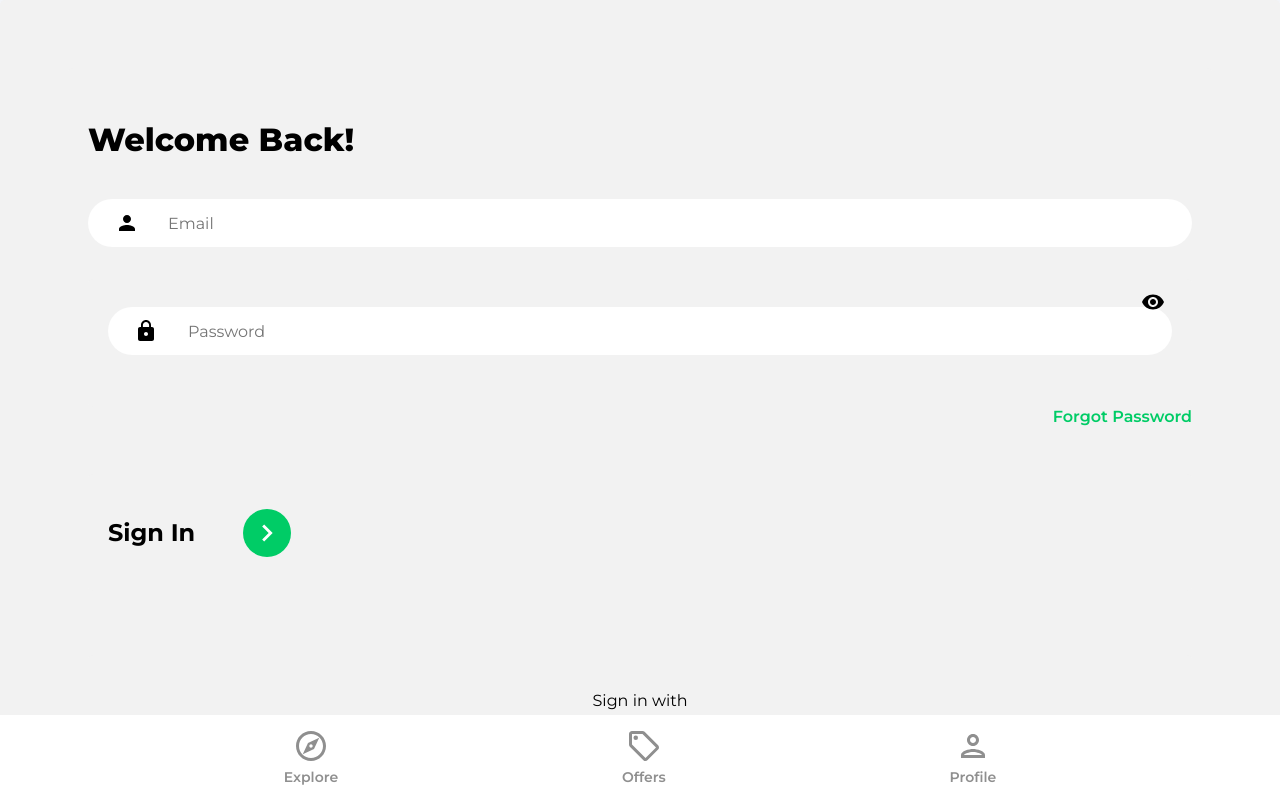
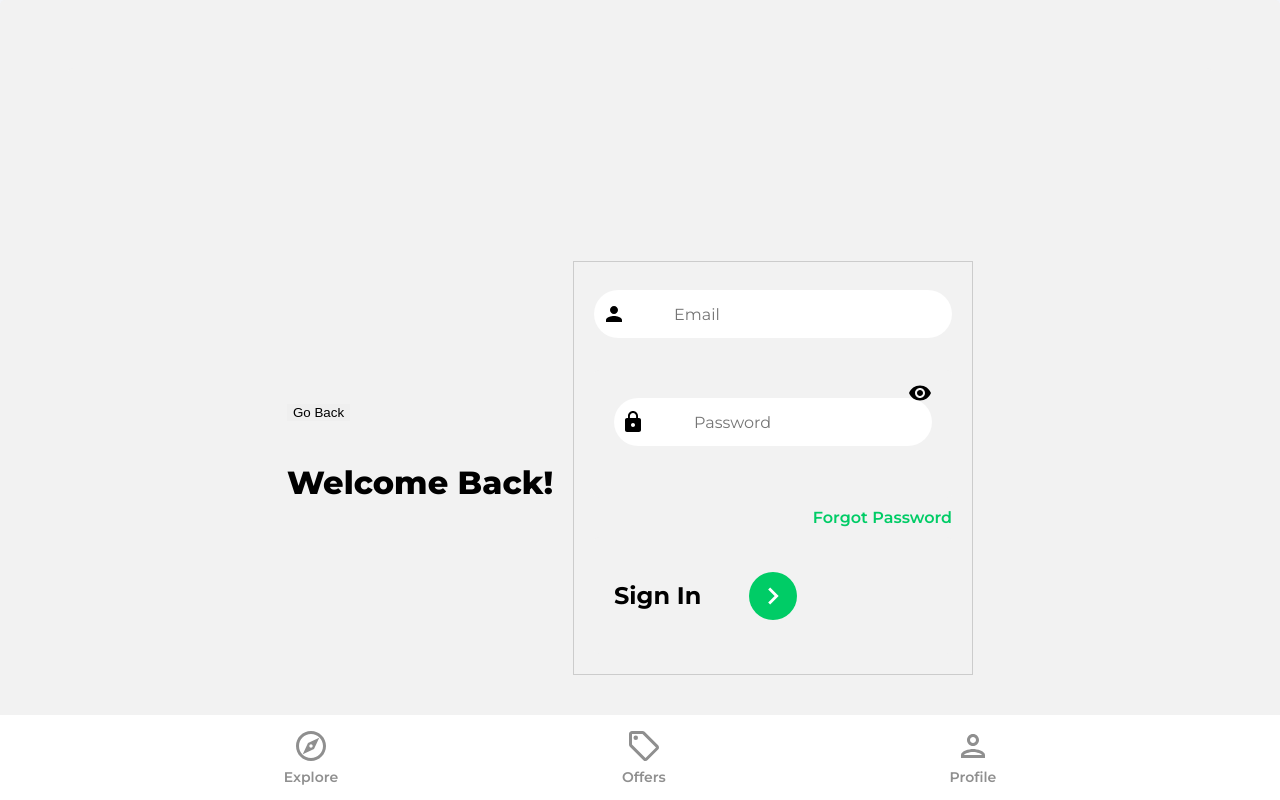
Before and after one commit to devrsk/Webstack-Portfolio_Project, a React (Create React App) app: page /sign-in in a window 1280 px wide. Shown: the top 800 px of the page. Built offline with nearby package versions, Linux system fonts and the light colour scheme.

Commit message:
Task Update

```diff
--- a/src/pages/SignIn.jsx
+++ b/src/pages/SignIn.jsx
@@ -1,5 +1,5 @@
 import { useState } from "react";
-import { Link, useNavigate } from "react-router-dom";
+import { Link, useNavigate, useLocation } from "react-router-dom";
 import { getAuth, signInWithEmailAndPassword } from "firebase/auth";
 import { ReactComponent as ArrowRightIcon } from "../assets/svg/keyboardArrowRightIcon.svg";
 import visibilityIcon from "../assets/svg/visibilityIcon.svg";
@@ -16,6 +16,7 @@
   const { email, password } = formData;
 
   const navigate = useNavigate();
+  const location = useLocation();
 
   const onChange = (e) => {
     setFormData((prevState) => ({
@@ -44,15 +45,39 @@
     }
   };
 
+  const goBack = () => {
+    navigate(-1);
+  };
+
   return (
     <>
-      <div className="pageContainer">
+      <div
+        className="pageContainer"
+        style={{
+          display: "flex",
+          justifyContent: "center",
+          alignItems: "center",
+          minHeight: "100vh",
+        }}
+      >
         <header>
+          <button onClick={goBack} style={{ marginBottom: "10px" }}>
+            Go Back
+          </button>
           <p className="pageHeader">Welcome Back!</p>
         </header>
 
-        <main>
-          <form onSubmit={onSubmit}>
+        <form
+          className="formContainer"
+          onSubmit={onSubmit}
+          style={{
+            border: "1px solid #ccc",
+            padding: "20px",
+            margin: "20px",
+            maxWidth: "400px",
+          }}
+        >
+          <main>
             <input
               type="email"
               className="emailInput"
@@ -75,27 +100,22 @@
                 alt="show password"
                 className="showPassword"
                 onClick={() => setShowPassword((prevState) => !prevState)}
+                style={{ marginLeft: "5px", cursor: "pointer" }}
               />
             </div>
 
-            <Link to="/forgot-password" className="forgotPasswordLink">
+            <Link to="/forgot-password" className="forgotPasswordLink" style={{ marginTop: "10px" }}>
               Forgot Password
             </Link>
 
-            <div className="signInBar">
+            <div className="signInBar" style={{ marginTop: "10px" }}>
               <p className="signInText">Sign In</p>
               <button className="signInButton">
                 <ArrowRightIcon fill="#ffffff" width="34px" height="34px" />
               </button>
             </div>
-          </form>
-
-          <OAuth />
-
-          <Link to="/sign-up" className="registerLink">
-            Sign Up Instead
-          </Link>
-        </main>
+          </main>
+        </form>
       </div>
     </>
   );
--- a/src/pages/SignUp.jsx
+++ b/src/pages/SignUp.jsx
@@ -11,7 +11,6 @@
 import visibilityIcon from "../assets/svg/visibilityIcon.svg";
 import { toast } from "react-toastify";
 import OAuth from "../components/OAuth";
-//import "./Profile.css";
 
 function SignUp() {
   const [showPassword, setShowPassword] = useState(false);
@@ -67,24 +66,24 @@
       <div
         className="pageContainer"
         style={{
-    display: 'flex',
-    justifyContent: 'center',
-    alignItems: 'center',
-    minHeight: '100vh',
+          display: "flex",
+          justifyContent: "center",
+          alignItems: "center",
+          minHeight: "100vh",
         }}
       >
         <form
           className="formContainer"
           onSubmit={onSubmit}
           style={{
-      border: '1px solid #ccc',
-      padding: '20px',
-      margin: '20px',
-      maxWidth: '400px',
+            border: "1px solid #ccc",
+            padding: "20px",
+            margin: "20px",
+            maxWidth: "400px",
           }}
         >
           <header>
-      <p className="pageHeader">Welcome back!</p>
+            <p className="pageHeader">Welcome! Sign Up</p>
           </header>
           <main>
             <input
@@ -105,7 +104,7 @@
             />
             <input
               type="text"
-        className="phoneNumberInput"
+              className="phoneNumberInput nameInput"
               placeholder="Phone Number"
               id="phoneNumber"
               value={phoneNumber}
@@ -114,7 +113,7 @@
             <div className="passwordInputDiv">
               <input
                 type={showPassword ? "text" : "password"}
-          className="passwordInput"
+                className="passwordInput nameInput"
                 placeholder="Password"
                 id="password"
                 value={password}
@@ -124,6 +123,13 @@
                 src={visibilityIcon}
                 alt="show password"
                 className="showPassword"
+                style={{
+                  cursor: "pointer",
+                  position: "absolute",
+                  top: "50%",
+                  right: "10px",
+                  transform: "translateY(-50%)",
+                }}
                 onClick={() => setShowPassword((prevState) => !prevState)}
               />
             </div>
@@ -132,16 +138,25 @@
               Forgot Password
             </Link>
 
-      <div className="signUpBar">
+            <div
+              className="signUpBar"
+              style={{
+                display: "flex",
+                alignItems: "center",
+                marginTop: "10px",
+              }}
+            >
               <p className="signUpText">Sign Up</p>
-        <button className="signUpButton">
+              <button
+                className="signUpButton"
+                style={{ width: "50px", height: "50px" }}
+              >
                 <ArrowRightIcon fill="#ffffff" width="34px" height="34px" />
               </button>
             </div>
           </main>
         </form>
       </div>
-
     </>
   );
 }
```
Lines whose indentation alone changed are shown as unchanged.
